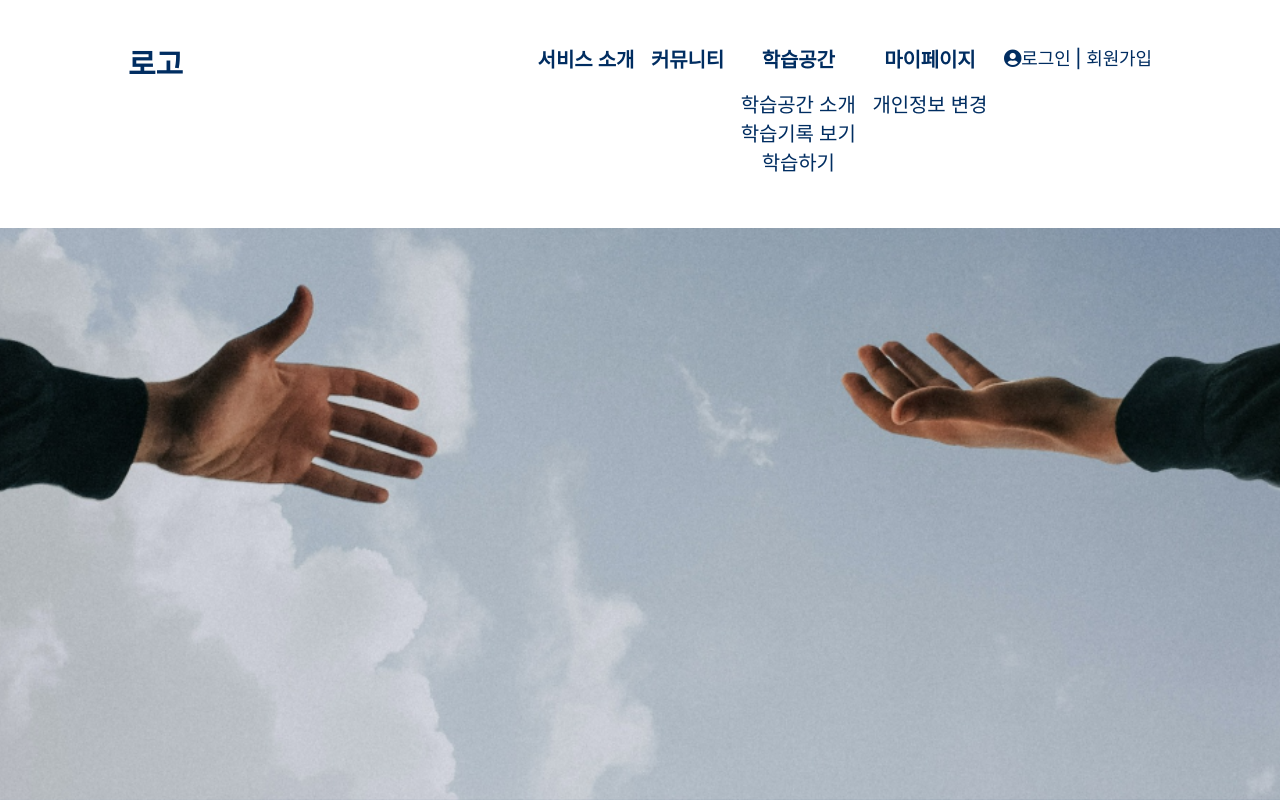
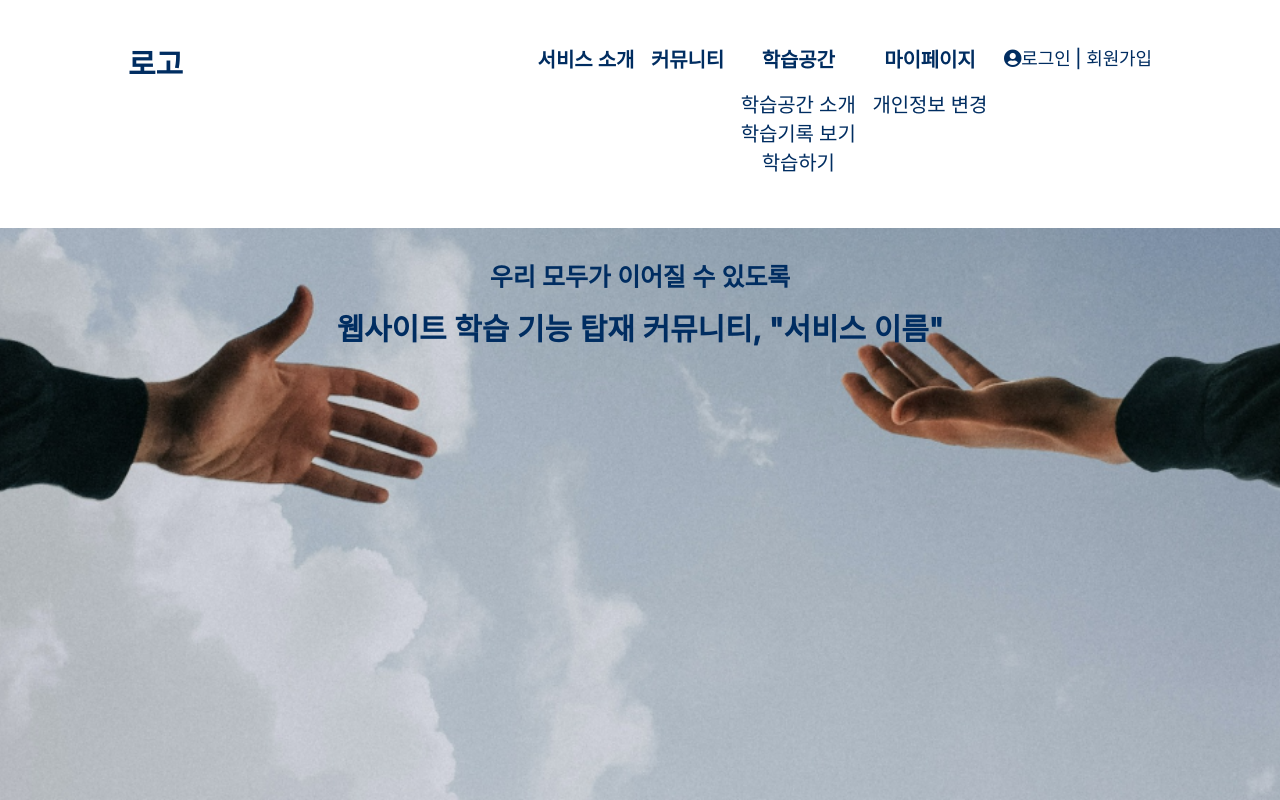
Before and after one commit to LikeLion11th-SY-Team/nong-min, a React (Create React App) app: page / in a window 1280 px wide. Shown: the top 800 px of the page. Built offline with nearby package versions, Linux system fonts and the light colour scheme.

Commit message:
[ADD] 홈 화면 글자 추가 및 CSS 수정 (#4)

```diff
--- a/src/Main/Board.css
+++ b/src/Main/Board.css
@@ -1,10 +1,38 @@
+@import url("https://fonts.googleapis.com/css2?family=Inter:wght@500&family=Noto+Sans+KR:wght@500&display=swap");
+
 .boardContainer {
+  height: 100%; /*edited*/
+}
+
+.boardImage {
   background: url(/public/Image/background.png);
-  height: 80rem;
+  height: 50rem; /*80rem*/
   margin: 0;
 
   background-repeat: no-repeat;
   background-position: top center;
   background-size: cover;
-  background-attachment: fixed;
+
+  display: flex;
+  justify-content: center;
+  align-items: center;
 }
+
+.boardInfo {
+  width: 38.9375rem;
+  height: 17.6875rem;
+
+  color: #002d61;
+  text-align: center;
+  font-family: "Inter", "Noto Sans KR", sans-serif;
+  font-size: 1.5625rem;
+  font-style: normal;
+  font-weight: 600;
+  line-height: 144.023%; /* 2.25038rem */
+  letter-spacing: -0.00938rem;
+}
+
+.boardTitle {
+  font-size: 1.875rem;
+  margin-top: 1rem;
+}
--- a/src/Main/Board.js
+++ b/src/Main/Board.js
@@ -1,7 +1,18 @@
 import "./Board.css";
 
 function Board() {
-  return <div className="boardContainer"></div>;
+  return (
+    <div className="boardContainer">
+      <div className="boardImage">
+        <div className="boardInfo">
+          우리 모두가 이어질 수 있도록 <br />
+          <div className="boardTitle">
+            웹사이트 학습 기능 탑재 커뮤니티, "서비스 이름"
+          </div>
+        </div>
+      </div>
+    </div>
+  );
 }
 
 export default Board;
--- a/src/View/Home.js
+++ b/src/View/Home.js
@@ -2,9 +2,9 @@ import Board from "../Main/Board";
 
 function Home() {
   return (
-    <div>
+    <>
       <Board />
-    </div>
+    </>
   );
 }
 
```
